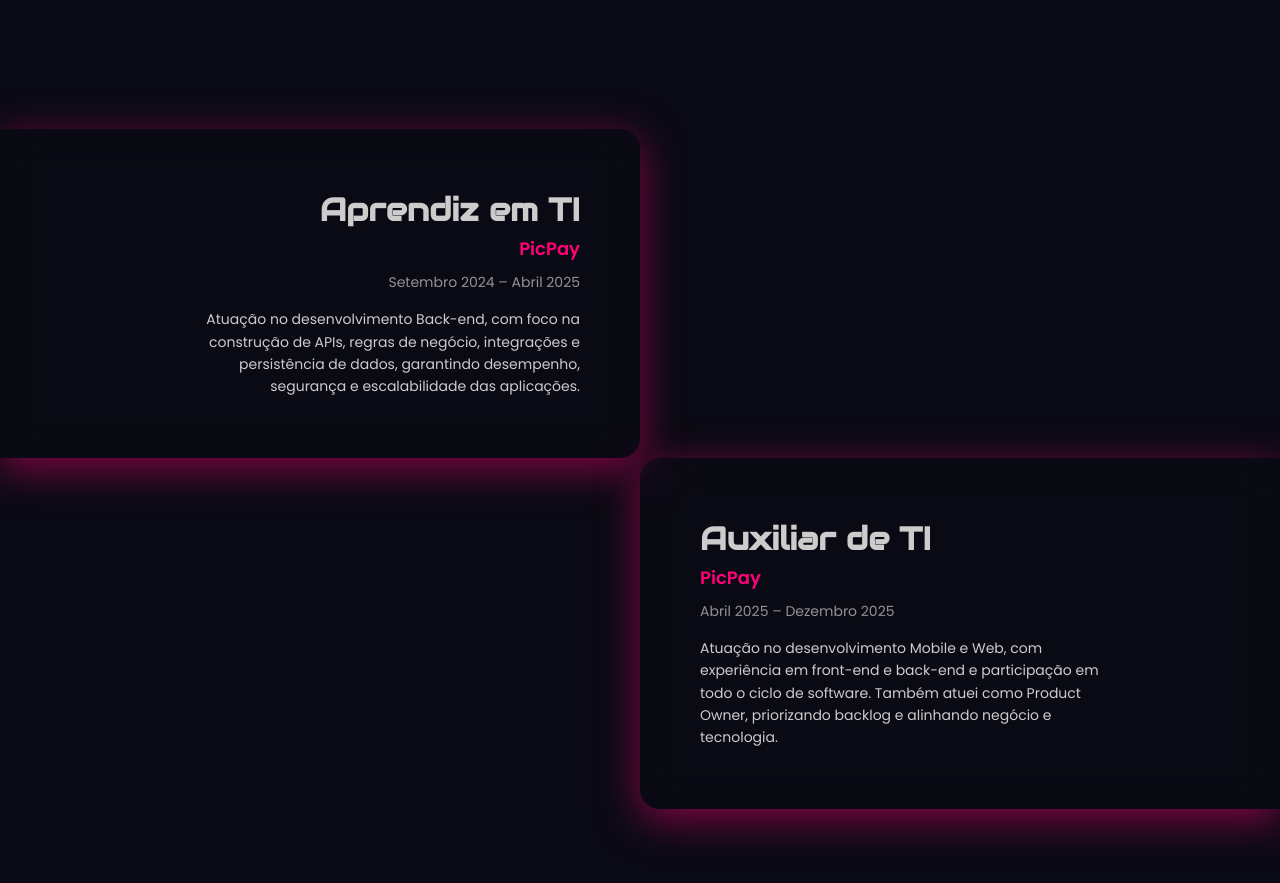
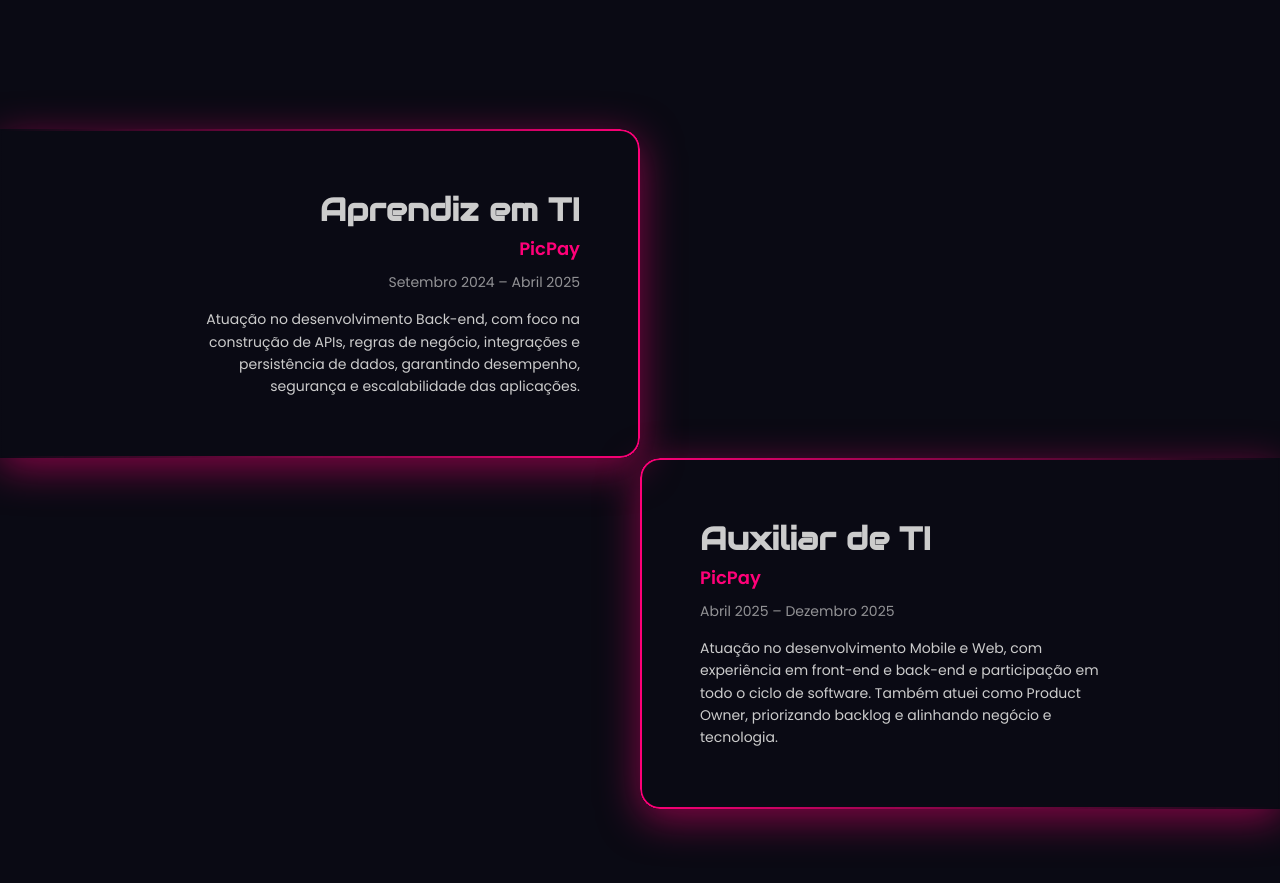
Before and after one commit to MelgesMoser/portifolio_LauraMelges, a React (Vite) app: page / in a window 1280 px wide. Shown: the part 2660-3543 px from the top of the page. Built offline with nearby package versions, Linux system fonts and the light colour scheme.

Commit message:
feat(experience): update timeline items with gradient borders and remove blur

```diff
--- a/src/components/Experience.css
+++ b/src/components/Experience.css
@@ -17,11 +17,10 @@
   display: flex;
   justify-content: center;
 
-  background: rgba(17, 17, 17, 0);
-  backdrop-filter: blur(20px);
-  -webkit-backdrop-filter: blur(20px);
-
+  background: rgba(17, 17, 17, 0); /* fundo transparente */
   box-shadow: 0 10px 40px rgba(255, 0, 120, 0.5);
+  border-radius: 20px;
+  overflow: hidden;
 }
 
 .timeline-item.left {
@@ -34,6 +33,32 @@
   margin-left: auto;
   justify-content: flex-start;
   border-radius: 20px 0 0 20px;
+}
+
+.timeline-item.left::before {
+  content: "";
+  position: absolute;
+  inset: 0;
+  padding: 2px;
+  border-radius: 0 20px 20px 0;
+  background: linear-gradient(to left, rgba(255, 0, 120, 1), rgba(255, 0, 120, 0));
+  -webkit-mask: linear-gradient(#fff 0 0) content-box, linear-gradient(#fff 0 0);
+  -webkit-mask-composite: xor;
+  mask-composite: exclude;
+  pointer-events: none;
+}
+
+.timeline-item.right::before {
+  content: "";
+  position: absolute;
+  inset: 0;
+  padding: 2px;
+  border-radius: 20px 0 0 20px;
+  background: linear-gradient(to right, rgba(255, 0, 120, 1), rgba(255, 0, 120, 0));
+  -webkit-mask: linear-gradient(#fff 0 0) content-box, linear-gradient(#fff 0 0);
+  -webkit-mask-composite: xor;
+  mask-composite: exclude;
+  pointer-events: none;
 }
 
 .timeline-content {
--- a/src/components/SkillsCards.css
+++ b/src/components/SkillsCards.css
@@ -1,4 +1,3 @@
-/* SECTION */
 .skills {
   display: flex;
   justify-content: center;
```
